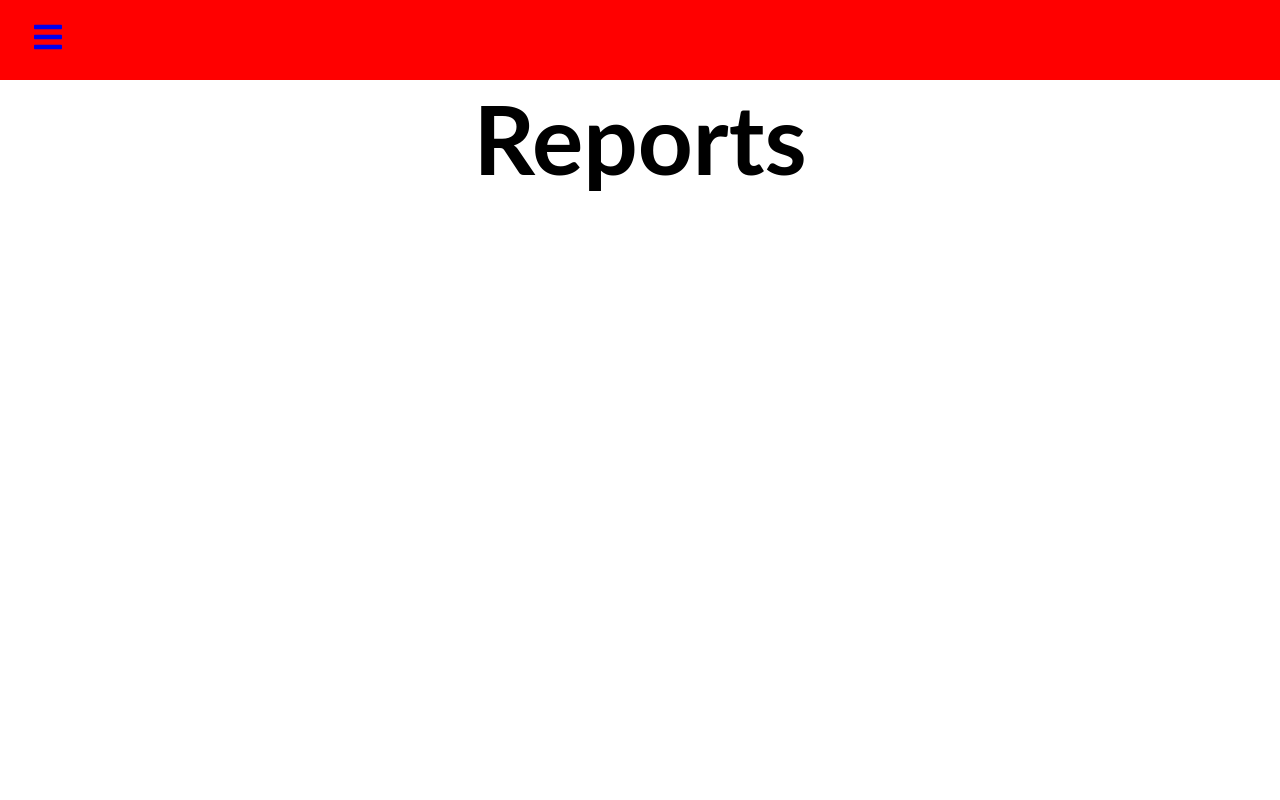
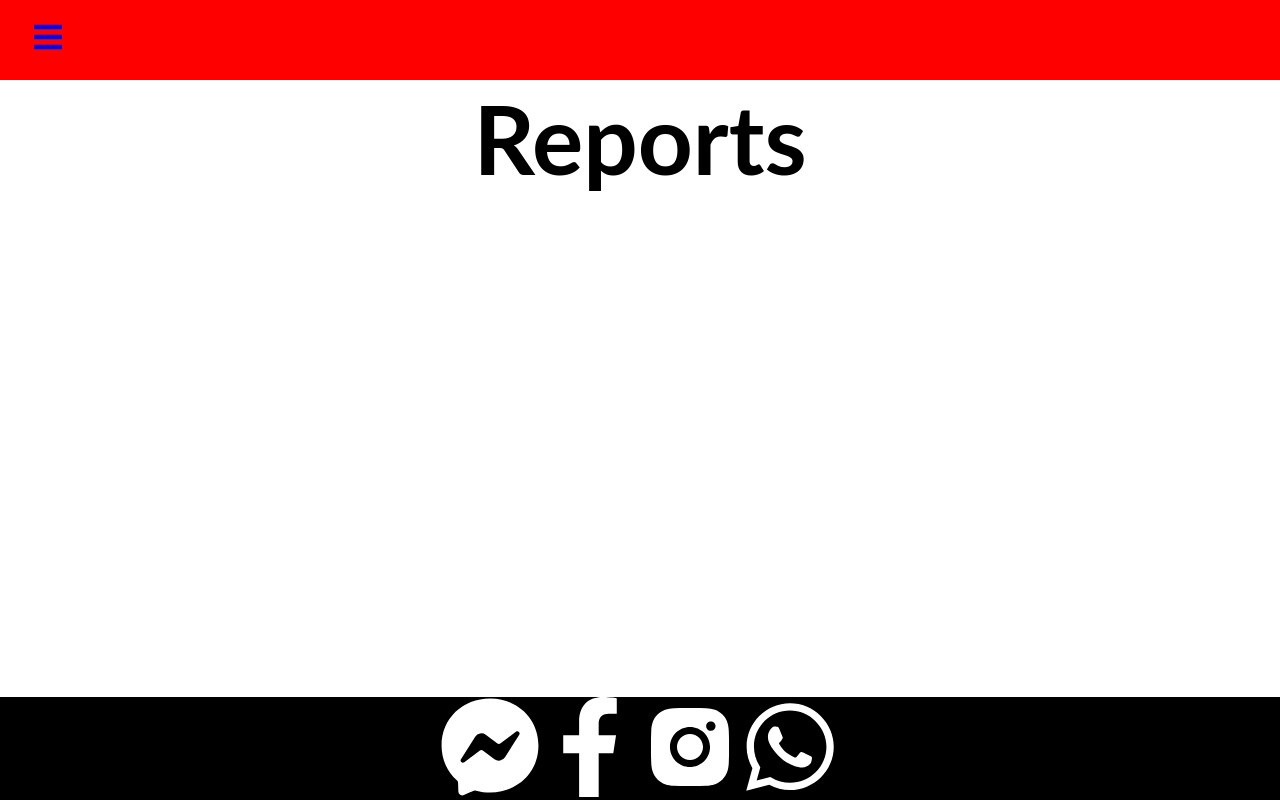
Before and after one commit to joaopedro1986/dashBoard_LearningStage, a React (Create React App) app: page /reports in a window 1280 px wide. Built offline with nearby package versions, Linux system fonts and the light colour scheme.

Commit message:
add footer

```diff
--- a/src/App.js
+++ b/src/App.js
@@ -6,6 +6,7 @@ import {BrowserRouter as Router, Switch, Route} from 'react-router-dom';
 import Home from './Pages/Home';
 import Products from './Pages/Products';
 import Reports from './Pages/Reports';
+import Footer from './Components/Footer'
 
 
 
@@ -20,6 +21,7 @@ function App() {
           <Route path='/reports' component={Reports} />
         </Switch>
     </Router>
+    <Footer />
 
     </>
   );
--- /dev/null
+++ b/src/Components/Footer.css
@@ -0,0 +1,9 @@
+.footerReports {
+    position: fixed;
+    left: 0;
+    bottom: 0;
+    width: 100%;
+    background-color: black;
+    color: white;
+    text-align: center;
+  }
--- /dev/null
+++ b/src/Components/Footer.js
@@ -0,0 +1,18 @@
+import React from 'react'
+import * as FaIcons  from 'react-icons/fa';
+import * as AiIcons from 'react-icons/ai';
+import './Footer.css'
+
+function Footer () {
+    const sizeIcon = '100px'
+    return (
+        <footer className="footerReports">
+               <FaIcons.FaFacebookMessenger size={sizeIcon} />
+               <FaIcons.FaFacebookF size={sizeIcon} />
+               <AiIcons.AiFillInstagram size={sizeIcon} />
+               <FaIcons.FaWhatsapp size = {sizeIcon} />
+           </footer>
+    )
+}
+
+export default Footer
--- a/src/Components/NavBar.js
+++ b/src/Components/NavBar.js
@@ -13,9 +13,9 @@ function NavBar() {
 
     return (
         <>
-        <IconContext.Provider value = {{ color: 'pink' }}>
+        <IconContext.Provider value = {{ color: 'green', size: '20px' }}>
             <div className="navbar">
-                <Link to="#" className='menu-bars'>
+                <Link to="" className='menu-bars'>
                 <FaIcons.FaBars onClick={showSidebar}/>
                 </Link>
             </div>
--- a/src/Pages/Home.js
+++ b/src/Pages/Home.js
@@ -1,5 +1,6 @@
 import React, { useState } from 'react'
 import * as GoIcons  from 'react-icons/go';
+// import Footer from '../Components/Footer'
 
 function Home() {
 
@@ -7,10 +8,10 @@ function Home() {
     const reduceSize = () => setSize(size - 20);
     const increaseSize = () => setSize(size + 20);
 
+
     return (
         <div className='home'>
             <h1>Teste</h1>
-
             <GoIcons.GoPrimitiveDot
             size={size}
             color="red"
@@ -18,6 +19,7 @@ function Home() {
 
             <button className="buttonSize" onClick={reduceSize}>Reduce Size</button>
             <button className="buttonSize" onClick={increaseSize}>Increase Size</button>
+
       </div>
     )
 }
--- a/src/Pages/Products.js
+++ b/src/Pages/Products.js
@@ -1,9 +1,12 @@
 import React from 'react'
+
+
 
 function Products() {
     return (
         <div className='products'>
             <h1>Products</h1>
+
       </div>
     )
 }
--- a/src/Pages/Reports.js
+++ b/src/Pages/Reports.js
@@ -1,10 +1,15 @@
 import React from 'react'
 
+
 function Reports() {
+    const sizeIcon = '100px'
     return (
+
         <div className='reports'>
             <h1>Reports</h1>
-      </div>
+        </div>
+
+
     )
 }
 
```
